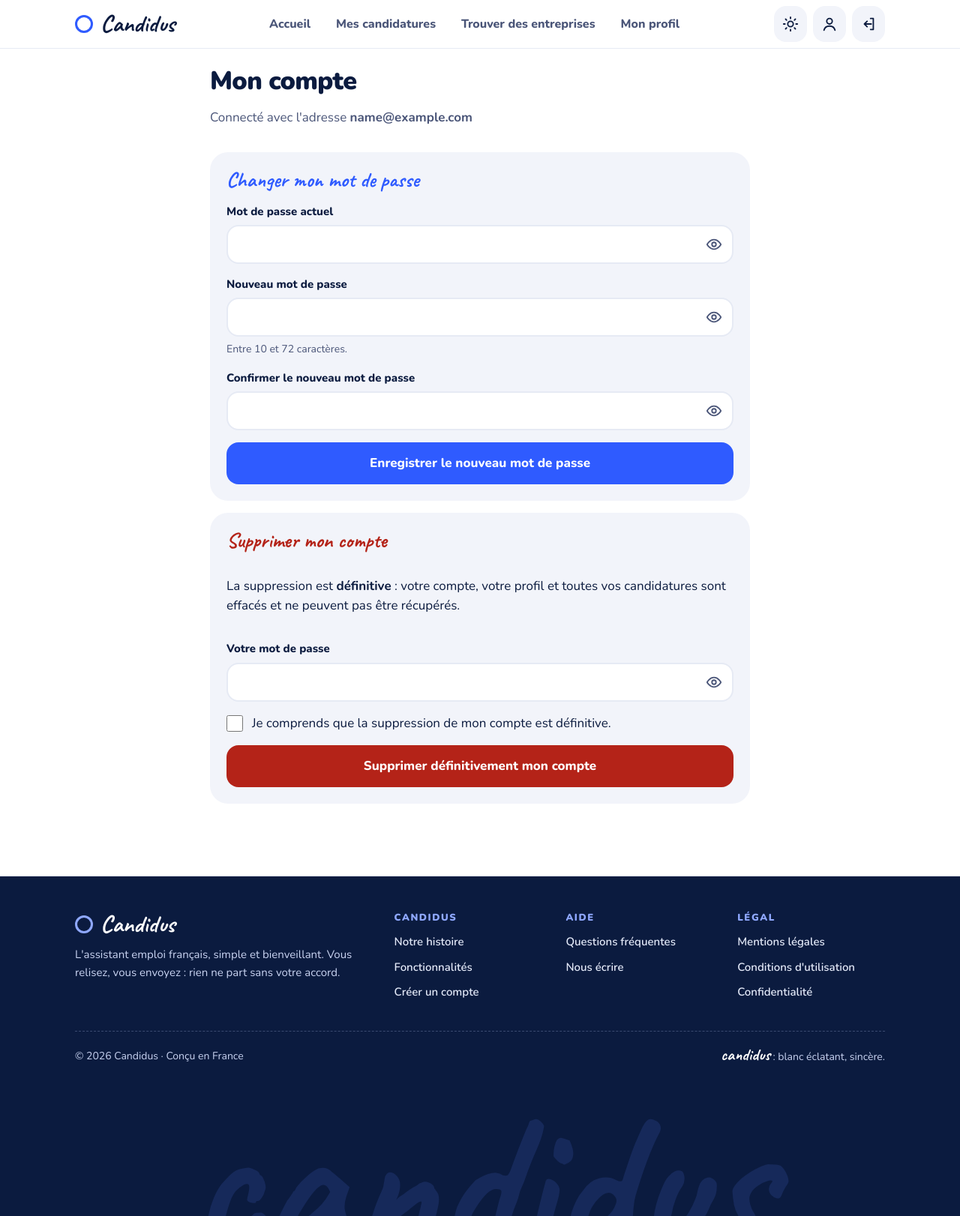
After one commit to Rmerhej/Candidus, a Spring Boot app: page /compte in a window 1280 px wide. The commit adds this page. Shown: the whole page at 75% size. Run offline with Spring Boot 4, Linux system fonts and the light colour scheme; the visitor is signed in with stand-in values (Sample User, id 1); some of the project's set-up classes (security, data sources, template engines, error pages and the like) are left out, and stand-ins take their place.

Commit message:
modifier son  mdp et supprimer son compte

```diff
--- /dev/null
+++ b/src/main/java/fr/candidus/controller/CompteController.java
@@ -0,0 +1,72 @@
+package fr.candidus.controller;
+
+import fr.candidus.exception.CompteException;
+import fr.candidus.security.CandidusUser;
+import fr.candidus.service.CompteService;
+import jakarta.servlet.http.HttpServletRequest;
+import jakarta.servlet.http.HttpServletResponse;
+import org.springframework.security.core.Authentication;
+import org.springframework.security.core.annotation.AuthenticationPrincipal;
+import org.springframework.security.web.authentication.logout.SecurityContextLogoutHandler;
+import org.springframework.stereotype.Controller;
+import org.springframework.ui.Model;
+import org.springframework.web.bind.annotation.GetMapping;
+import org.springframework.web.bind.annotation.PostMapping;
+import org.springframework.web.bind.annotation.RequestMapping;
+import org.springframework.web.bind.annotation.RequestParam;
+import org.springframework.web.servlet.mvc.support.RedirectAttributes;
+
+/** Page « Mon compte » : mot de passe et suppression du compte. */
+@Controller
+@RequestMapping("/compte")
+public class CompteController {
+
+    private final CompteService compteService;
+
+    public CompteController(CompteService compteService) {
+        this.compteService = compteService;
+    }
+
+    @GetMapping
+    public String afficher(@AuthenticationPrincipal CandidusUser user, Model model) {
+        model.addAttribute("email", user.getUsername());
+        return "compte";
+    }
+
+    @PostMapping("/mot-de-passe")
+    public String changerMotDePasse(@AuthenticationPrincipal CandidusUser user,
+                                    @RequestParam(required = false) String actuel,
+                                    @RequestParam(required = false) String nouveau,
+                                    @RequestParam(required = false) String confirmation,
+                                    RedirectAttributes redirect) {
+        try {
+            compteService.changerMotDePasse(user.getId(), actuel, nouveau, confirmation);
+            redirect.addFlashAttribute("successMessage", "Votre mot de passe a été modifié.");
+        } catch (CompteException e) {
+            redirect.addFlashAttribute("errorMessage", e.getMessage());
+        }
+        return "redirect:/compte";
+    }
+
+    @PostMapping("/supprimer")
+    public String supprimer(@AuthenticationPrincipal CandidusUser user,
+                            Authentication authentication,
+                            @RequestParam(required = false) String motDePasse,
+                            @RequestParam(required = false) String confirmation,
+                            HttpServletRequest request, HttpServletResponse response,
+                            RedirectAttributes redirect) {
+        if (confirmation == null || confirmation.isBlank()) {
+            redirect.addFlashAttribute("errorMessage", "Cochez la case pour confirmer la suppression.");
+            return "redirect:/compte";
+        }
+        try {
+            compteService.supprimerCompte(user.getId(), motDePasse);
+        } catch (CompteException e) {
+            redirect.addFlashAttribute("errorMessage", e.getMessage());
+            return "redirect:/compte";
+        }
+        // Le compte n'existe plus : on ferme la session.
+        new SecurityContextLogoutHandler().logout(request, response, authentication);
+        return "redirect:/login?supprime";
+    }
+}
--- a/src/main/java/fr/candidus/repository/CandidatureRepository.java
+++ b/src/main/java/fr/candidus/repository/CandidatureRepository.java
@@ -4,6 +4,7 @@ import fr.candidus.entity.Candidature;
 import fr.candidus.enums.StatutCandidature;
 import org.springframework.data.jpa.repository.JpaRepository;
 import org.springframework.data.jpa.repository.JpaSpecificationExecutor;
+import org.springframework.data.jpa.repository.Modifying;
 import org.springframework.data.jpa.repository.Query;
 import org.springframework.data.repository.query.Param;
 
@@ -19,6 +20,11 @@ import java.util.Set;
 public interface CandidatureRepository
         extends JpaRepository<Candidature, Long>,
         JpaSpecificationExecutor<Candidature> {
+
+    /** Supprime toutes les candidatures d'un utilisateur (suppression de son compte). */
+    @Modifying(clearAutomatically = true)
+    @Query("delete from Candidature c where c.utilisateur.id = :utilisateurId")
+    void deleteByUtilisateurId(@Param("utilisateurId") Long utilisateurId);
 
     /** Une candidature de cet utilisateur, ou vide si elle n'existe pas ou appartient à quelqu'un d'autre. */
     Optional<Candidature> findByIdAndUtilisateurId(Long id, Long utilisateurId);
--- /dev/null
+++ b/src/main/resources/templates/compte.html
@@ -0,0 +1,67 @@
+<!DOCTYPE html>
+<html lang="fr" xmlns:th="http://www.thymeleaf.org">
+<head th:replace="~{fragments/layout :: head('Mon compte')}"></head>
+
+<body>
+<svg th:replace="~{fragments/layout :: icons}"></svg>
+<header th:replace="~{fragments/layout :: header('compte')}"></header>
+
+<main class="container page">
+    <div class="narrow stack">
+        <th:block th:replace="~{fragments/layout :: flash}"></th:block>
+
+        <div>
+            <h1 class="title">Mon compte</h1>
+            <p class="muted">Connecté avec l'adresse <strong th:text="${email}">vous@exemple.fr</strong></p>
+        </div>
+
+        <section class="card stack" aria-labelledby="titre-mdp">
+            <h2 class="hand-m verb-trouver" id="titre-mdp">Changer mon mot de passe</h2>
+            <form th:action="@{/compte/mot-de-passe}" method="post" class="stack">
+                <div class="field">
+                    <label for="actuel">Mot de passe actuel</label>
+                    <input type="password" id="actuel" name="actuel" class="input"
+                           autocomplete="current-password" required>
+                </div>
+                <div class="field">
+                    <label for="nouveau">Nouveau mot de passe</label>
+                    <input type="password" id="nouveau" name="nouveau" class="input"
+                           autocomplete="new-password" minlength="10" maxlength="72" required>
+                    <span class="help">Entre 10 et 72 caractères.</span>
+                </div>
+                <div class="field">
+                    <label for="confirmation">Confirmer le nouveau mot de passe</label>
+                    <input type="password" id="confirmation" name="confirmation" class="input"
+                           autocomplete="new-password" minlength="10" maxlength="72" required>
+                </div>
+                <button type="submit" class="btn btn-primary btn-lg btn-block">Enregistrer le nouveau mot de passe</button>
+            </form>
+        </section>
+
+        <section class="card stack" aria-labelledby="titre-suppression">
+            <h2 class="hand-m" id="titre-suppression" style="color: var(--danger)">Supprimer mon compte</h2>
+            <p>
+                La suppression est <strong>définitive</strong> : votre compte, votre profil et toutes vos
+                candidatures sont effacés et ne peuvent pas être récupérés.
+            </p>
+            <form th:action="@{/compte/supprimer}" method="post" class="stack">
+                <div class="field">
+                    <label for="motDePasse">Votre mot de passe</label>
+                    <input type="password" id="motDePasse" name="motDePasse" class="input"
+                           autocomplete="current-password" required>
+                </div>
+                <div class="check">
+                    <input type="checkbox" id="confirmationSuppression" name="confirmation" value="oui" required>
+                    <label for="confirmationSuppression">Je comprends que la suppression de mon compte est définitive.</label>
+                </div>
+                <button type="submit" class="btn btn-primary btn-lg btn-block"
+                        style="background: var(--danger); color: #FFFFFF">Supprimer définitivement mon compte</button>
+            </form>
+        </section>
+    </div>
+</main>
+
+<footer th:replace="~{fragments/layout :: footer}"></footer>
+<nav th:replace="~{fragments/layout :: tabbar('profil')}"></nav>
+</body>
+</html>
--- a/src/main/resources/templates/fragments/layout.html
+++ b/src/main/resources/templates/fragments/layout.html
@@ -98,6 +98,10 @@
                 <svg class="icon sun" aria-hidden="true"><use href="#i-sun"></use></svg>
                 <svg class="icon moon" aria-hidden="true"><use href="#i-moon"></use></svg>
             </button>
+            <a th:href="@{/compte}" class="btn btn-secondary btn-icon" aria-label="Mon compte" title="Mon compte"
+               th:aria-current="${active == 'compte'} ? 'page'">
+                <svg class="icon" aria-hidden="true"><use href="#i-user"></use></svg>
+            </a>
             <!-- Déconnexion en POST (avec jeton CSRF) : un simple lien ne suffit pas -->
             <form th:action="@{/logout}" method="post">
                 <button type="submit" class="btn btn-secondary btn-icon" aria-label="Se déconnecter" title="Se déconnecter">
--- a/src/main/resources/templates/login.html
+++ b/src/main/resources/templates/login.html
@@ -24,6 +24,10 @@
         <div th:if="${param.logout}" class="flash flash-success" role="status">
             <svg class="icon" aria-hidden="true"><use href="#i-check"></use></svg>
             <span>Vous êtes déconnecté. À bientôt !</span>
+        </div>
+        <div th:if="${param.supprime}" class="flash flash-success" role="status">
+            <svg class="icon" aria-hidden="true"><use href="#i-check"></use></svg>
+            <span>Votre compte et toutes vos données ont été supprimés définitivement.</span>
         </div>
         <div th:if="${param.inscrit}" class="flash flash-success" role="status">
             <svg class="icon" aria-hidden="true"><use href="#i-check"></use></svg>
--- a/src/main/resources/templates/pages/confidentialite.html
+++ b/src/main/resources/templates/pages/confidentialite.html
@@ -34,7 +34,10 @@
             d'IA [nom du fournisseur et garanties à compléter] pour rédiger le brouillon.</p>
 
         <h2 class="subtitle">Vos droits</h2>
-        <p>Vous pouvez consulter, corriger ou supprimer vos données à tout moment. Écrivez à
+        <p>Vous pouvez consulter, corriger ou supprimer vos données à tout moment. Vous pouvez changer votre mot de
+            passe et supprimer votre compte vous-même, depuis la page « Mon compte » (l'icône de profil en haut de
+            l'écran) : la suppression efface définitivement votre compte, votre profil et toutes vos candidatures.
+            Pour toute autre demande, écrivez à
             <a href="mailto:contact@candidus.app">contact@candidus.app</a>. Vous pouvez aussi saisir la CNIL.</p>
 
     </article>
```
Also changed, not shown: src/main/java/fr/candidus/exception/CompteException.java (added, +12 -0 lines), src/main/java/fr/candidus/repository/ProfilRepository.java (+8 -0 lines), src/main/java/fr/candidus/service/CompteService.java (added, +82 -0 lines), 1 other file.
